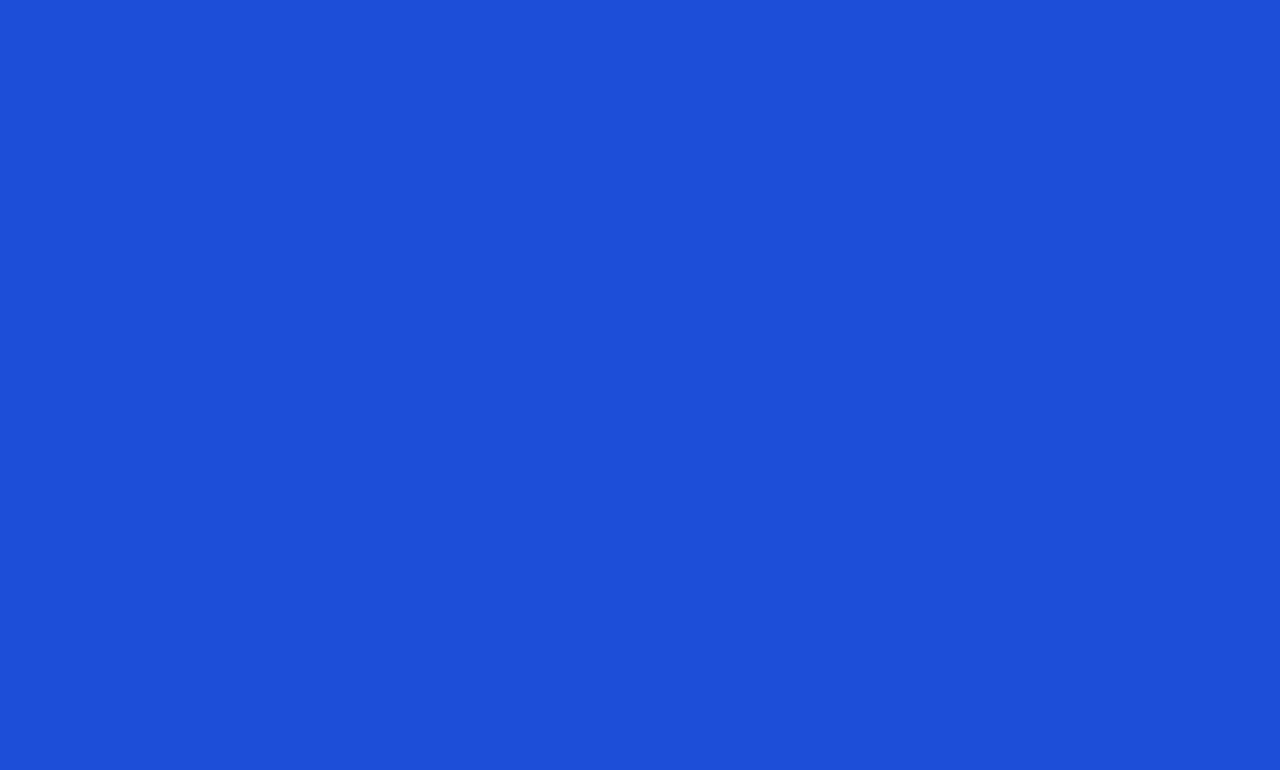
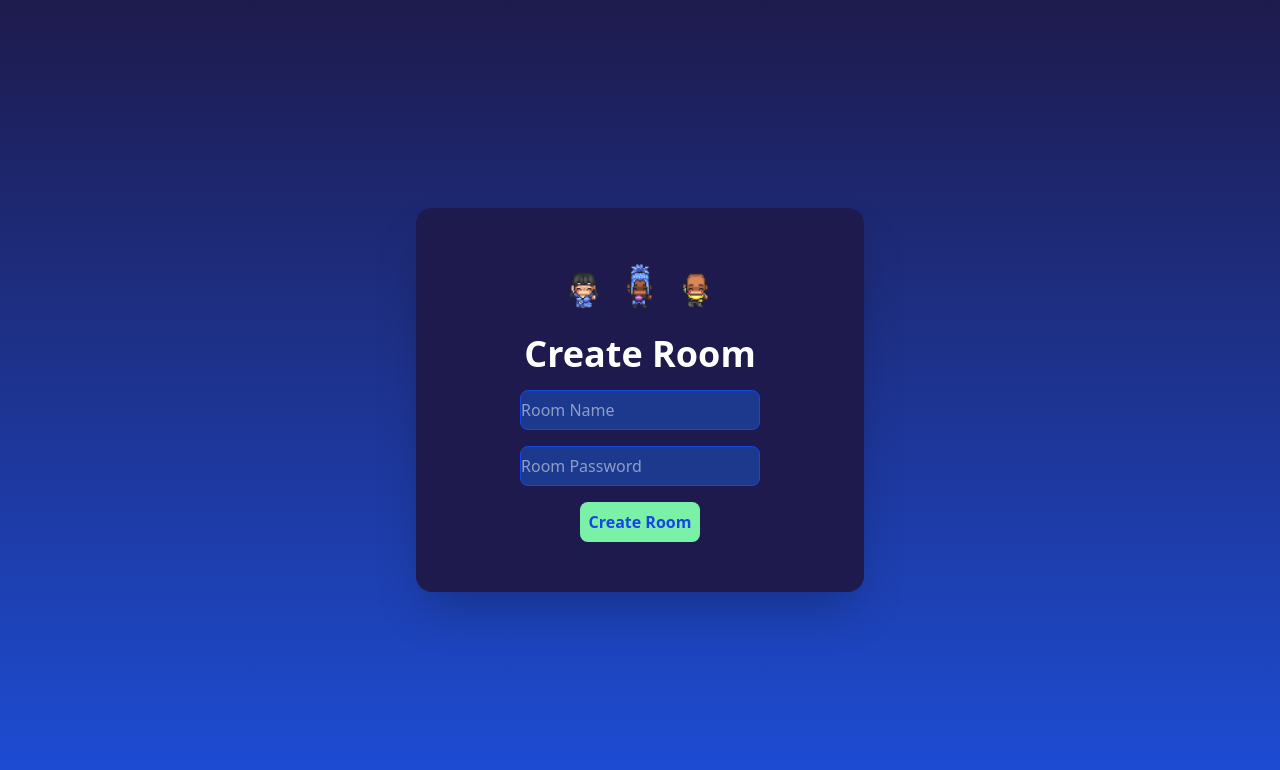
Before and after one commit to Nischal07bot/Meta_collab, a React (Vite) app in the folder client/: page /roomcr in a window 1280 px wide. Before the commit this address had no page. Shown: the top 770 px of the page. Built offline with nearby package versions, Linux system fonts and the light colour scheme; no server answers.

Commit message:
create room frontend and socket contxet added

```diff
--- a/client/src/App.jsx
+++ b/client/src/App.jsx
@@ -3,6 +3,7 @@ import LandingPage from "./screen/landing";
 import GamePage from "./screen/game";
 import Login from "./screen/login";
 import Signup from  "./screen/signup"
+import Roomcr from "./screen/Roomcr"
 function App() {
   return (
     <Routes>
@@ -10,6 +11,7 @@ function App() {
       <Route path="/game" element={<GamePage />} />
       <Route path="/login" element={<Login />} />
       <Route path="/signup" element={<Signup />} />
+      <Route path="/roomcr" element={<Roomcr />} />
     </Routes>
   );
 }
--- /dev/null
+++ b/client/src/Context/Socketprovide.jsx
@@ -0,0 +1,22 @@
+import React, { createContext, useContext, useRef, useEffect } from "react"
+import { io } from "socket.io-client"
+const SocketContext = createContext(null);
+export const useSocket=()=>{
+    const socket=useContext(SocketContext);
+    if(!socket){
+        throw new Error("SocketContext is not available");
+    }
+    return socket;
+}
+export const SocketProvider=({children})=>{
+    const socket=useRef(null);
+    if(!socket.current)
+    {
+        socket.current=io("http://localhost:3000");
+    }
+    return (
+        <SocketContext.Provider value={socket.current}>
+            {children}
+        </SocketContext.Provider>
+    )
+}
--- a/client/src/main.jsx
+++ b/client/src/main.jsx
@@ -4,11 +4,14 @@ import { createRoot } from "react-dom/client";
 import { BrowserRouter } from "react-router-dom";
 import App from "./App.jsx";
 import "./index.css";
+import { SocketProvider } from "./Context/Socketprovide.jsx";
 
 createRoot(document.getElementById("root")).render(
   <StrictMode>
     <BrowserRouter>
-      <App />
+      <SocketProvider>
+        <App />
+      </SocketProvider>
     </BrowserRouter>
   </StrictMode>
 );
--- /dev/null
+++ b/client/src/screen/Roomcr.jsx
@@ -0,0 +1,44 @@
+import React, { useEffect,useState } from "react"
+import { useSocket } from "../Context/Socketprovide"
+export default function roomcr() {
+    const socket=useSocket();
+    const [roomName, setRoomName] = useState("");
+    const [roomPassword, setRoomPassword] = useState("");
+    const handleCreateRoom = () => {
+        socket.emit("createRoom", { roomName, roomPassword });
+
+    }
+    return (
+        <div className="flex flex-col items-center justify-center h-screen bg-gradient-to-b from-indigo-950 to-blue-750">
+        <div className="flex flex-col items-center gap-4 justify-center bg-indigo-950 rounded-2xl shadow-2xl p-8 max-w-md w-full min-h-[24rem] ">
+          <div className="flex flex-row items-center justify-center gap-4">
+              <img src="/avatar_29_dancing.png" alt="avatar" className="w-10 h-15" />
+              <img src="/avatar_32_dancing.png" alt="avatar" className="w-10 h-15" />
+              <img src="/avatar_68_dancing.png" alt="avatar" className="w-10 h-15" />
+          </div>
+          <h1 className="text-4xl font-bold text-white">Create Room</h1>
+            <input
+              type="text"
+              placeholder="Room Name"
+              value={roomName}
+              onChange={(e) => setRoomName(e.target.value)}
+              className="w-60 h-10 px-8 py-2  mt-4 p-2 gap-8 rounded-lg text-white bg-blue-900 border border-blue-700 focus:outline-none focus:ring-2 focus:ring-blue-500"
+            />
+            <input
+              type="text"
+              placeholder="Room Password"
+              value={roomPassword}
+              onChange={(e) => setRoomPassword(e.target.value)}
+              className="w-60 h-10 px-8 py-2 mt-4 p-2 gap-8 rounded-lg text-white bg-blue-900 border border-blue-700 focus:outline-none focus:ring-2 focus:ring-blue-500"
+            />
+            <button
+
+              className="w-30 h-10 px-8 py-2 mt-4 gap-8 bg-green-300 hover:bg-green-700 text-blue-700 rounded-lg font-semibold transition"
+            >
+              Create Room
+            </button>
+
+        </div>
+      </div>
+    )
+}
--- a/client/src/screen/login.jsx
+++ b/client/src/screen/login.jsx
@@ -12,7 +12,7 @@ export default function Login() {
       {
         console.log(res.data);
         localStorage.setItem("token",res.data.token);
-        navigate("/game");
+        navigate("/roomcr");
       }
     })
   };
```
